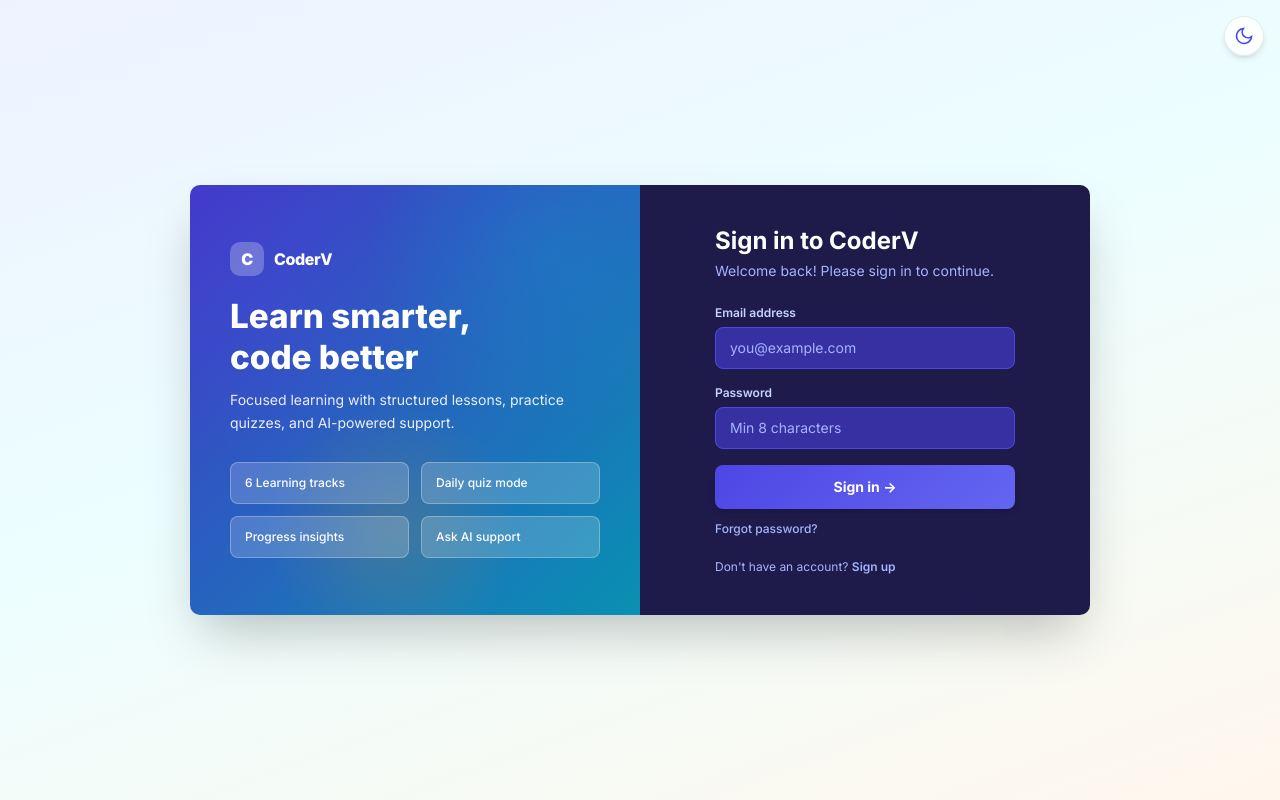
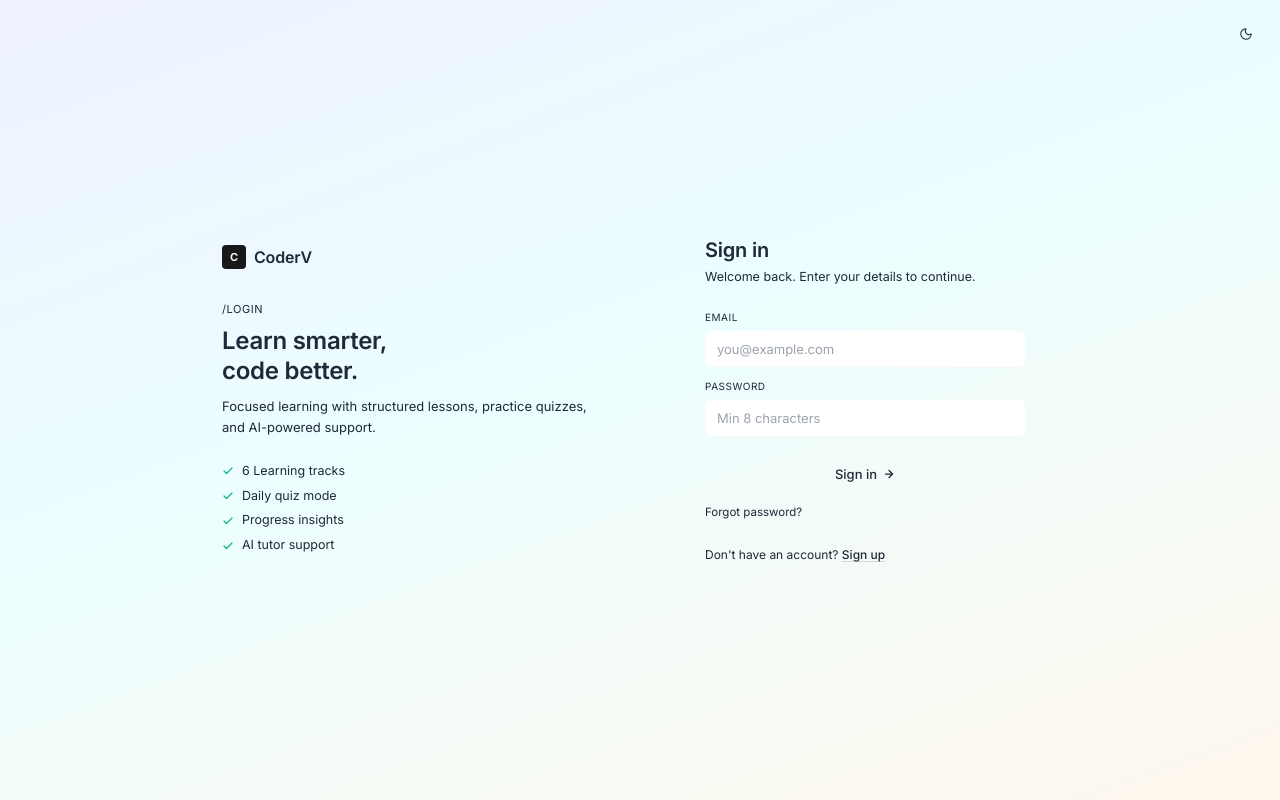
Before and after one commit to chauhanavi21/CoderV, a React (Vite) app in the folder frontend/: page /login in a window 1280 px wide. Built offline with nearby package versions, Linux system fonts and the light colour scheme; no server answers.

Commit message:
Login Page updated
Changed Login Page and the App Layout

Co-Authored-By: Rahil <181663572+HeatFlake911@users.noreply.github.com>

```diff
--- a/frontend/src/components/AppLayout.jsx
+++ b/frontend/src/components/AppLayout.jsx
@@ -9,13 +9,25 @@ const defaultTabs = [
 
 export default function AppLayout({ children, tabs = defaultTabs, sidebarId = 'appSidebar' }) {
   return (
-    <div className="grid md:grid-cols-[250px_1fr] min-h-screen">
+    <div className="grid md:grid-cols-[220px_1fr] min-h-screen bg-app text-fg">
       <Sidebar id={sidebarId} />
-      <main className="min-w-0 bg-transparent dark:text-slate-100">
+      <main className="min-w-0 flex flex-col">
         <Topbar tabs={tabs} />
-        <section className="p-6 max-md:p-4">
+        <section className="p-6 max-md:p-4 flex-1">
           {children}
         </section>
+        <footer className="hairline-t h-7 px-4 flex items-center justify-between text-[10px] mono text-fg-subtle">
+          <div className="flex items-center gap-3">
+            <span>main</span>
+            <span className="opacity-60">·</span>
+            <span>UTF-8</span>
+            <span className="opacity-60">·</span>
+            <span>LF</span>
+          </div>
+          <div className="flex items-center gap-3">
+            <span>ready</span>
+          </div>
+        </footer>
       </main>
     </div>
   );
--- a/frontend/src/pages/Login.jsx
+++ b/frontend/src/pages/Login.jsx
@@ -4,6 +4,7 @@ import {
   signInWithEmailAndPassword,
   sendPasswordResetEmail,
 } from 'firebase/auth';
+import { Sun, Moon, ArrowRight, Check } from 'lucide-react';
 import { auth } from '../lib/firebase';
 import { useTheme } from '../contexts/ThemeContext';
 
@@ -21,15 +22,22 @@ function firebaseError(code) {
   }
 }
 
+const FEATURES = [
+  '6 Learning tracks',
+  'Daily quiz mode',
+  'Progress insights',
+  'AI tutor support',
+];
+
 export default function Login() {
   const { isDark, toggleTheme } = useTheme();
   const navigate = useNavigate();
 
-  const [email,      setEmail]      = useState('');
-  const [password,   setPassword]   = useState('');
-  const [loading,    setLoading]    = useState(false);
-  const [error,      setError]      = useState('');
-  const [resetSent,  setResetSent]  = useState(false);
+  const [email, setEmail] = useState('');
+  const [password, setPassword] = useState('');
+  const [loading, setLoading] = useState(false);
+  const [error, setError] = useState('');
+  const [resetSent, setResetSent] = useState(false);
 
   async function handleSubmit(e) {
     e.preventDefault();
@@ -38,7 +46,6 @@ export default function Login() {
     try {
       const { user } = await signInWithEmailAndPassword(auth, email, password);
 
-      // Ensure user exists in Supabase (handles first login + keeps profile fresh)
       const token = await user.getIdToken();
       fetch(`${API_BASE}/api/users/sync`, {
         method: 'POST',
@@ -48,7 +55,7 @@ export default function Login() {
           email: user.email,
           photoURL: user.photoURL,
         }),
-      }).catch(() => {}); // fire-and-forget, non-blocking
+      }).catch(() => {});
 
       navigate('/dashboard');
     } catch (err) {
@@ -72,111 +79,100 @@ export default function Login() {
     }
   }
 
-  /* ── theme-aware class sets ── */
-  const panelBg   = isDark ? 'bg-white'   : 'bg-[#1e1b4b]';
-  const heading   = isDark ? 'text-gray-900'   : 'text-white';
-  const sub       = isDark ? 'text-gray-500'   : 'text-indigo-300';
-  const label     = isDark ? 'text-gray-700'   : 'text-indigo-200';
-  const inputCls  = isDark
-    ? 'bg-gray-50 border-gray-200 text-gray-900 placeholder-gray-400 focus:border-indigo-500 focus:ring-indigo-500/10'
-    : 'bg-[#3730a3] border-indigo-600 text-white placeholder-indigo-300 focus:border-indigo-400 focus:ring-indigo-400/10';
-  const forgotBtn = isDark ? 'text-indigo-600 hover:text-indigo-700' : 'text-indigo-300 hover:text-indigo-200';
-  const linkCls   = isDark ? 'text-indigo-600 font-semibold' : 'text-indigo-300 font-semibold';
-  const signInLbl = isDark ? 'text-gray-500' : 'text-indigo-300';
-
   return (
-    <main className="min-h-screen grid place-items-center py-7 px-4">
-
-      {/* Theme toggle */}
+    <main className="min-h-screen grid place-items-center bg-app text-fg px-4 py-10">
       <button
         onClick={toggleTheme}
         aria-label="Toggle theme"
-        className="fixed top-4 right-4 z-50 w-10 h-10 rounded-full flex items-center justify-center
-                   bg-white/80 dark:bg-slate-700/80 border border-gray-200 dark:border-slate-600
-                   backdrop-blur-sm hover:scale-110 transition-transform shadow-md"
+        className="hairline fixed top-4 right-4 z-50 w-9 h-9 rounded-md grid place-items-center bg-elevated text-fg-muted hover:text-fg hover:bg-zinc-100 dark:hover:bg-zinc-900 transition-colors"
       >
-        {isDark ? (
-          <svg xmlns="http://www.w3.org/2000/svg" className="w-5 h-5 text-yellow-400" fill="none" viewBox="0 0 24 24" stroke="currentColor" strokeWidth={2}>
-            <circle cx="12" cy="12" r="5"/><path strokeLinecap="round" d="M12 1v2M12 21v2M4.22 4.22l1.42 1.42M18.36 18.36l1.42 1.42M1 12h2M21 12h2M4.22 19.78l1.42-1.42M18.36 5.64l1.42-1.42"/>
-          </svg>
-        ) : (
-          <svg xmlns="http://www.w3.org/2000/svg" className="w-5 h-5 text-indigo-600" fill="none" viewBox="0 0 24 24" stroke="currentColor" strokeWidth={2}>
-            <path strokeLinecap="round" d="M21 12.79A9 9 0 1111.21 3 7 7 0 0021 12.79z"/>
-          </svg>
-        )}
+        {isDark ? <Sun size={14} strokeWidth={1.75} /> : <Moon size={14} strokeWidth={1.75} />}
       </button>
 
-      <section className="w-[min(900px,96%)] grid grid-cols-1 md:grid-cols-2 rounded-3xl overflow-hidden shadow-2xl">
-
-        {/* ── Brand side ── */}
-        <aside className="gradient-auth text-white p-10 max-md:p-7 flex flex-col justify-center">
-          <div className="inline-flex items-center gap-2.5 font-extrabold tracking-tight">
-            <div className="w-[34px] h-[34px] rounded-[10px] bg-white/25 grid place-items-center font-black">C</div>
+      <section className="w-[min(900px,96%)] hairline rounded-md overflow-hidden grid grid-cols-1 md:grid-cols-2 bg-elevated">
+        <aside className="p-8 max-md:p-6 flex flex-col justify-center md:hairline-r max-md:hairline-b bg-app">
+          <div className="inline-flex items-center gap-2 font-semibold tracking-tightish text-fg">
+            <div className="w-6 h-6 rounded-sm bg-zinc-900 dark:bg-zinc-100 grid place-items-center text-[11px] font-bold text-zinc-100 dark:text-zinc-900 mono">
+              C
+            </div>
             CoderV
           </div>
-          <h1 className="mt-5 mb-2.5 text-[clamp(1.7rem,2.6vw,2.2rem)] leading-tight font-extrabold">
-            Learn smarter,<br />code better
+
+          <p className="text-[11px] mono uppercase tracking-wider text-fg-subtle mt-8 mb-2">
+            /login
+          </p>
+          <h1 className="text-2xl font-semibold leading-tight tracking-tightish text-fg mb-2.5">
+            Learn smarter,<br />code better.
           </h1>
-          <p className="mb-7 opacity-90 leading-relaxed text-sm">
+          <p className="text-[13px] text-fg-muted leading-relaxed mb-6">
             Focused learning with structured lessons, practice quizzes, and AI-powered support.
           </p>
-          <div className="grid grid-cols-2 gap-3">
-            {['6 Learning tracks', 'Daily quiz mode', 'Progress insights', 'Ask AI support'].map((t) => (
-              <div key={t} className="bg-white/[0.18] border border-white/[0.28] rounded-xl px-3.5 py-3 text-xs font-medium">{t}</div>
+
+          <ul className="grid gap-1.5">
+            {FEATURES.map((t) => (
+              <li key={t} className="flex items-center gap-2 text-[12.5px] text-fg-muted">
+                <Check size={12} strokeWidth={2.5} className="text-emerald-500 shrink-0" />
+                {t}
+              </li>
             ))}
-          </div>
+          </ul>
         </aside>
 
-        {/* ── Form side ── */}
-        <div className={`flex items-center justify-center py-10 px-8 transition-colors ${panelBg}`}>
-          <div className="w-full max-w-[300px]">
+        <div className="p-8 max-md:p-6 flex items-center justify-center">
+          <div className="w-full max-w-[320px]">
+            <h2 className="text-xl font-semibold tracking-tightish text-fg mb-1">
+              Sign in
+            </h2>
+            <p className="text-[12.5px] text-fg-muted mb-6">
+              Welcome back. Enter your details to continue.
+            </p>
 
-            <h2 className={`text-2xl font-bold mb-1 ${heading}`}>Sign in to CoderV</h2>
-            <p className={`text-sm mb-6 ${sub}`}>Welcome back! Please sign in to continue.</p>
-
-            {/* Alerts */}
             {resetSent && (
-              <div className="mb-4 px-4 py-3 rounded-xl bg-green-50 border border-green-200 text-green-700 text-sm">
+              <div className="hairline mb-4 px-3 py-2.5 rounded-md bg-emerald-500/5 border-emerald-500/30 text-emerald-600 dark:text-emerald-300 text-[12px]">
                 Password reset email sent — check your inbox.
               </div>
             )}
             {error && (
-              <div className="mb-4 px-4 py-3 rounded-xl bg-red-50 border border-red-200 text-red-600 text-sm">
+              <div className="hairline mb-4 px-3 py-2.5 rounded-md bg-red-500/5 border-red-500/30 text-red-500 text-[12px]">
                 {error}
               </div>
             )}
 
-            <form onSubmit={handleSubmit} className="flex flex-col gap-4">
+            <form onSubmit={handleSubmit} className="flex flex-col gap-3">
               <div>
-                <label className={`block text-xs font-semibold mb-1.5 ${label}`}>Email address</label>
+                <label className="block text-[10px] mono uppercase tracking-wider text-fg-subtle mb-1.5">
+                  Email
+                </label>
                 <input
                   type="email"
                   value={email}
                   onChange={(e) => setEmail(e.target.value)}
                   placeholder="you@example.com"
                   required
-                  className={`w-full border rounded-xl px-3.5 py-2.5 text-sm outline-none focus:ring-4 transition ${inputCls}`}
+                  className="hairline w-full bg-app rounded-md px-3 h-9 text-[13px] text-fg placeholder:text-fg-subtle outline-none focus:border-app-strong transition-colors"
                 />
               </div>
 
               <div>
-                <label className={`block text-xs font-semibold mb-1.5 ${label}`}>Password</label>
+                <label className="block text-[10px] mono uppercase tracking-wider text-fg-subtle mb-1.5">
+                  Password
+                </label>
                 <input
                   type="password"
                   value={password}
                   onChange={(e) => setPassword(e.target.value)}
                   placeholder="Min 8 characters"
                   required
-                  className={`w-full border rounded-xl px-3.5 py-2.5 text-sm outline-none focus:ring-4 transition ${inputCls}`}
+                  className="hairline w-full bg-app rounded-md px-3 h-9 text-[13px] text-fg placeholder:text-fg-subtle outline-none focus:border-app-strong transition-colors"
                 />
               </div>
 
               <button
                 type="submit"
                 disabled={loading}
-                className="w-full gradient-primary text-white rounded-xl px-4 py-3 text-sm font-bold shadow-md hover:opacity-90 transition disabled:opacity-60 disabled:cursor-not-allowed"
+                className="mt-2 inline-flex items-center justify-center gap-1.5 rounded-md bg-fg text-bg-elevated dark:bg-zinc-100 dark:text-zinc-950 px-4 h-9 text-[13px] font-medium hover:opacity-90 transition disabled:opacity-50 disabled:cursor-not-allowed"
               >
-                {loading ? 'Signing in…' : 'Sign in →'}
+                {loading ? 'Signing in…' : (<>Sign in <ArrowRight size={12} strokeWidth={2.5} /></>)}
               </button>
             </form>
 
@@ -184,18 +180,19 @@ export default function Login() {
               type="button"
               onClick={handleForgotPassword}
               disabled={loading}
-              className={`mt-3 text-xs font-medium transition ${forgotBtn}`}
+              className="mt-3 text-[11.5px] mono text-fg-subtle hover:text-fg transition-colors"
             >
               Forgot password?
             </button>
 
-            <p className={`mt-5 text-xs ${signInLbl}`}>
+            <p className="mt-6 text-[12px] text-fg-muted">
               Don't have an account?{' '}
-              <Link to="/signup" className={linkCls}>Sign up</Link>
+              <Link to="/signup" className="text-fg font-medium underline decoration-zinc-300 dark:decoration-zinc-700 underline-offset-2 hover:decoration-fg">
+                Sign up
+              </Link>
             </p>
           </div>
         </div>
-
       </section>
     </main>
   );
```
